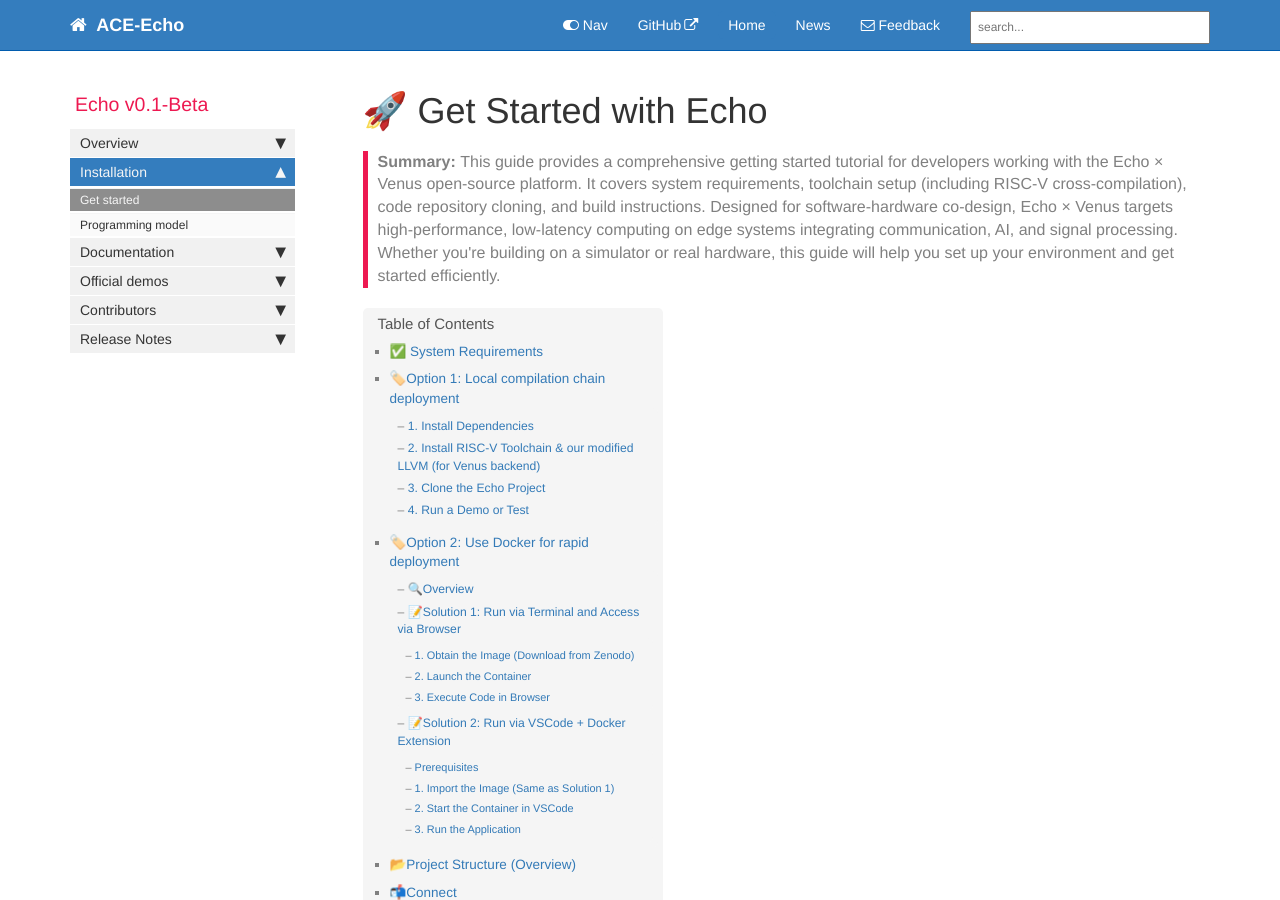
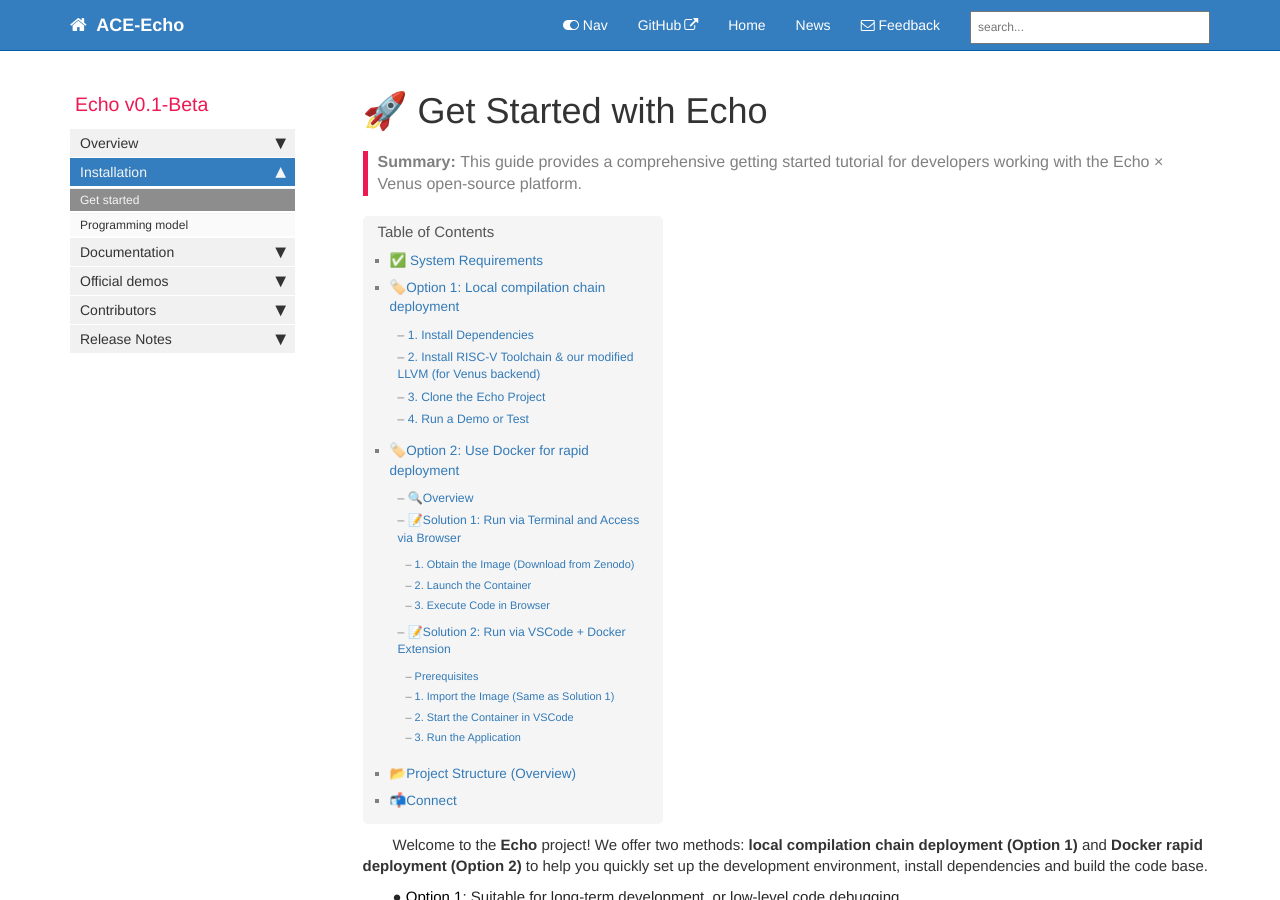
Before and after one commit to ACELab-SHU/ACE-AURA, a Jekyll site: the page built from pages/mydoc/mydoc_get_started.md, in a window 1280 px wide and 900 px high. Built offline with Jekyll 4.4.1, drawn with Linux system fonts in a browser that asks for light colours; comment, search, counter and statistics services are not loaded.

Commit message:
Update Get started.

```diff
--- a/pages/mydoc/mydoc_get_started.md
+++ b/pages/mydoc/mydoc_get_started.md
@@ -1,8 +1,8 @@
 ---
 title: 🚀 Get Started with Echo
 #tags: [getting_started, troubleshooting]
-keywords: Echo, Venus architecture, RISC-V, AI accelerator, cross-compilation, embedded systems, open-source, NPU, software-hardware co-design, performance computing, toolchain setup, build guide, low-latency computing, heterogeneous computing, system-on-chip, edge AI, communication stack, CMake, simulator, real-time systems
-summary: "This guide provides a comprehensive getting started tutorial for developers working with the Echo × Venus open-source platform. It covers system requirements, toolchain setup (including RISC-V cross-compilation), code repository cloning, and build instructions. Designed for software-hardware co-design, Echo × Venus targets high-performance, low-latency computing on edge systems integrating communication, AI, and signal processing. Whether you're building on a simulator or real hardware, this guide will help you set up your environment and get started efficiently."
+keywords: Echo, Venus architecture, RISC-V, AI accelerator, cross-compilation, embedded systems, open-source, NPU, software-hardware co-design, performance computing, toolchain setup, build guide, low-latency computing, heterogeneous computing, system-on-chip, edge AI, communication stack, CMake, simulator, real-time systems,docker,images,
+summary: "This guide provides a comprehensive getting started tutorial for developers working with the Echo × Venus open-source platform."
 sidebar: mydoc_sidebar
 permalink: mydoc_get_started.html
 folder: mydoc
```
